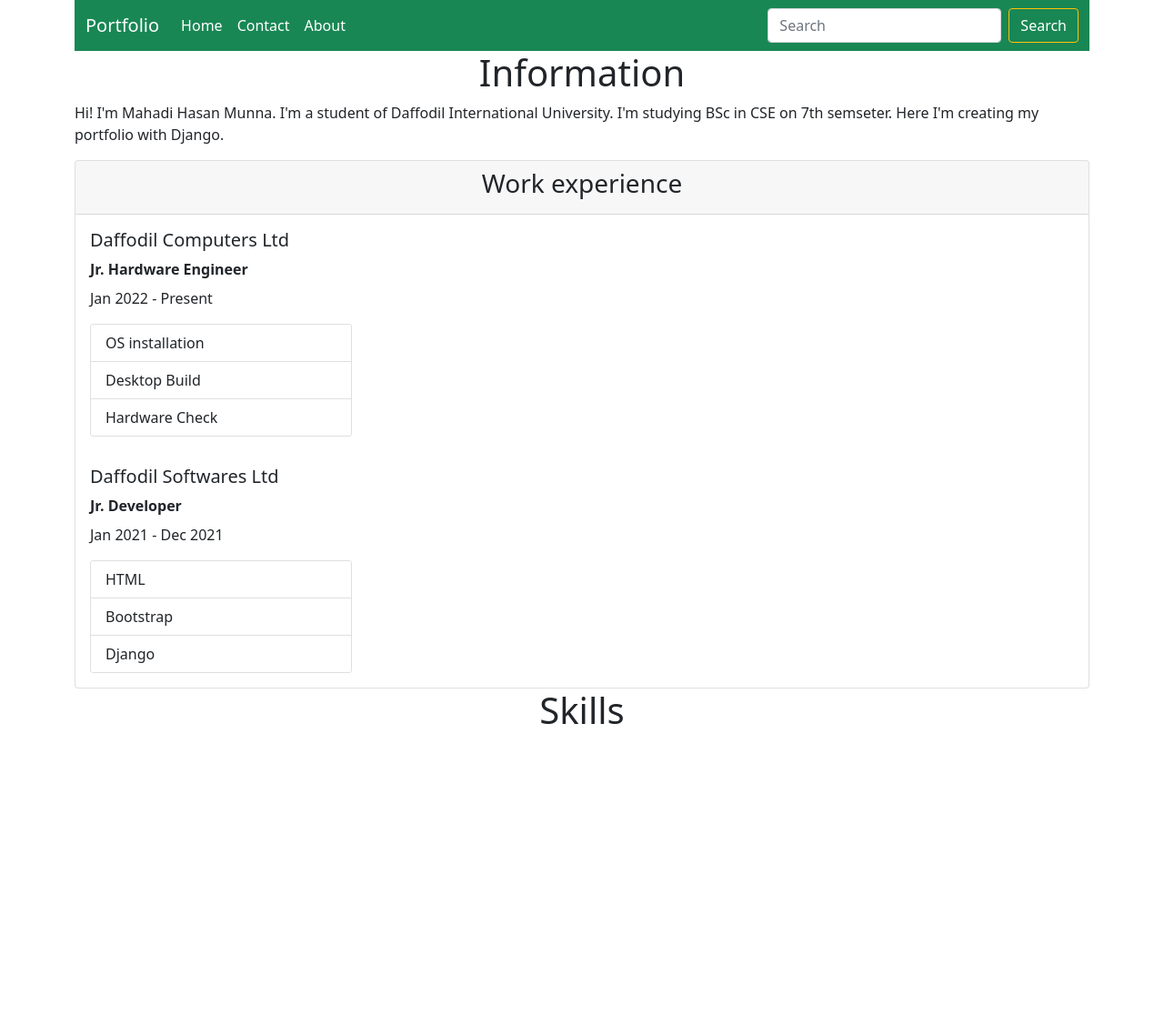
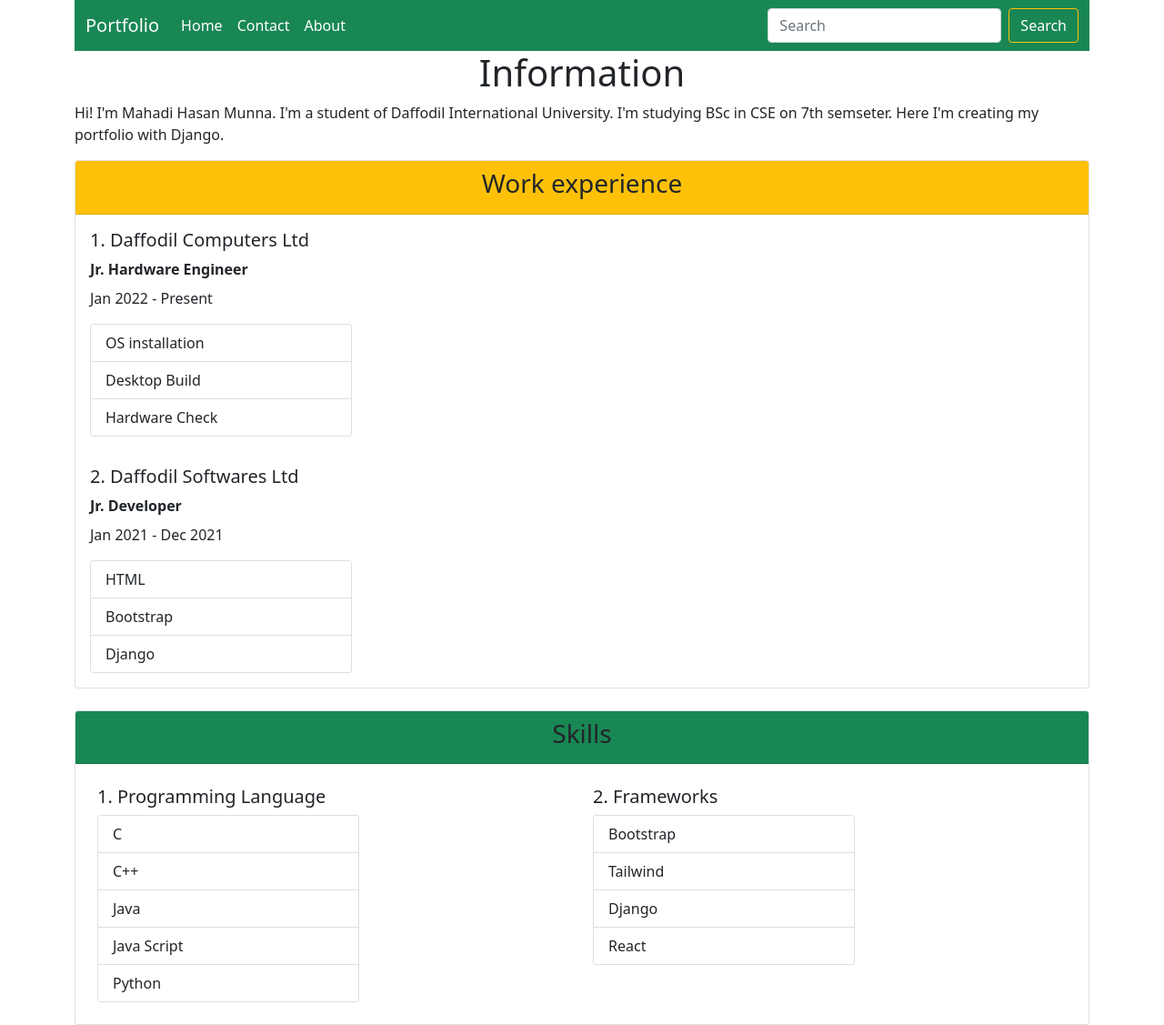
Before and after one commit to MahadiMunna/portfolio_django, a Django app: page / in a window 1280 px wide. Shown: the whole page at 91% size. Before the commit the page ends 796 px from the top, so only its background shows below. Run offline with Django 4.2, Linux system fonts and the light colour scheme.

Commit message:
Skills added to home page

```diff
--- a/templates/home.html
+++ b/templates/home.html
@@ -9,11 +9,11 @@
 <div class="container">
 
     <div class="card">
-        <div class="card-header">
+        <div class="card-header bg-warning">
             <h3 class="text-center">Work experience</h3>
         </div>
         <div class="card-body">
-          <h5 class="card-title">Daffodil Computers Ltd</h5>
+          <h5 class="card-title">1. Daffodil Computers Ltd</h5>
           <strong class="card-text">Jr. Hardware Engineer</strong>
           <p class="mt-2 card-text">Jan 2022 - Present</p>
           <div class="card" style="width: 18rem;">
@@ -25,7 +25,7 @@
           </div>
         </div>
         <div class="card-body">
-          <h5 class="card-title">Daffodil Softwares Ltd</h5>
+          <h5 class="card-title">2. Daffodil Softwares Ltd</h5>
           <strong class="card-text">Jr. Developer</strong>
           <p class="mt-2 card-text">Jan 2021 - Dec 2021</p>
           <div class="card" style="width: 18rem;">
@@ -38,7 +38,37 @@
         </div>
       </div>
 </div>
-<div class="container">
-    <h1 class="text-center">Skills</h1>
+<div class="container mt-4">
+    <div class="card">
+        <div class="card-header bg-success">
+            <h3 class="text-center">Skills</h3>
+        </div>
+
+        <div class="row p-4">
+            <div class="col">
+                <h5 class="card-title">1. Programming Language</h5>
+                <div class="card" style="width: 18rem;">
+                    <ul class="list-group list-group-flush">
+                      <li class="list-group-item">C</li>
+                      <li class="list-group-item">C++</li>
+                      <li class="list-group-item">Java</li>
+                      <li class="list-group-item">Java Script</li>
+                      <li class="list-group-item">Python</li>
+                    </ul>
+                  </div>
+              </div>
+            <div class="col">
+                <h5 class="card-title">2. Frameworks</h5>
+                <div class="card" style="width: 18rem;">
+                    <ul class="list-group list-group-flush">
+                      <li class="list-group-item">Bootstrap</li>
+                      <li class="list-group-item">Tailwind</li>
+                      <li class="list-group-item">Django</li>
+                      <li class="list-group-item">React</li>
+                    </ul>
+                </div>
+            </div>
+        </div>
+    </div>
 </div>
 {% endblock %}
```
